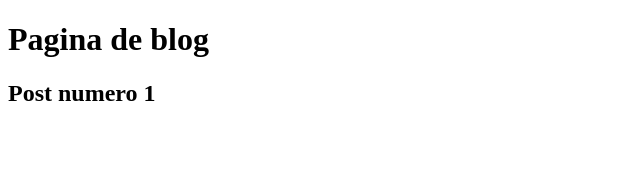
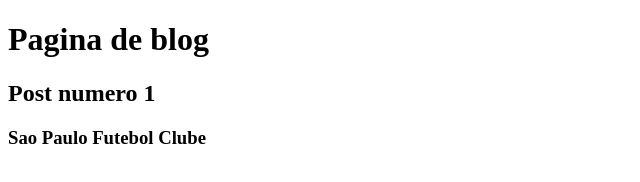
Before and after one commit to MatheusL1ma/aulaGitHub, a plain HTML site: page Blog.html in a window 1280 px wide. Shown: the whole page, without its empty margins (0-640 px from the left). Drawn offline with Linux system fonts and the light colour scheme.

Commit message:
Update Blog

```diff
--- a/Blog.html
+++ b/Blog.html
@@ -9,5 +9,6 @@
 <body>
     <h1>Pagina de blog</h1>
     <h2>Post numero 1</h2>
+    <h3>Sao Paulo Futebol Clube</h3>
 </body>
 </html>
```
